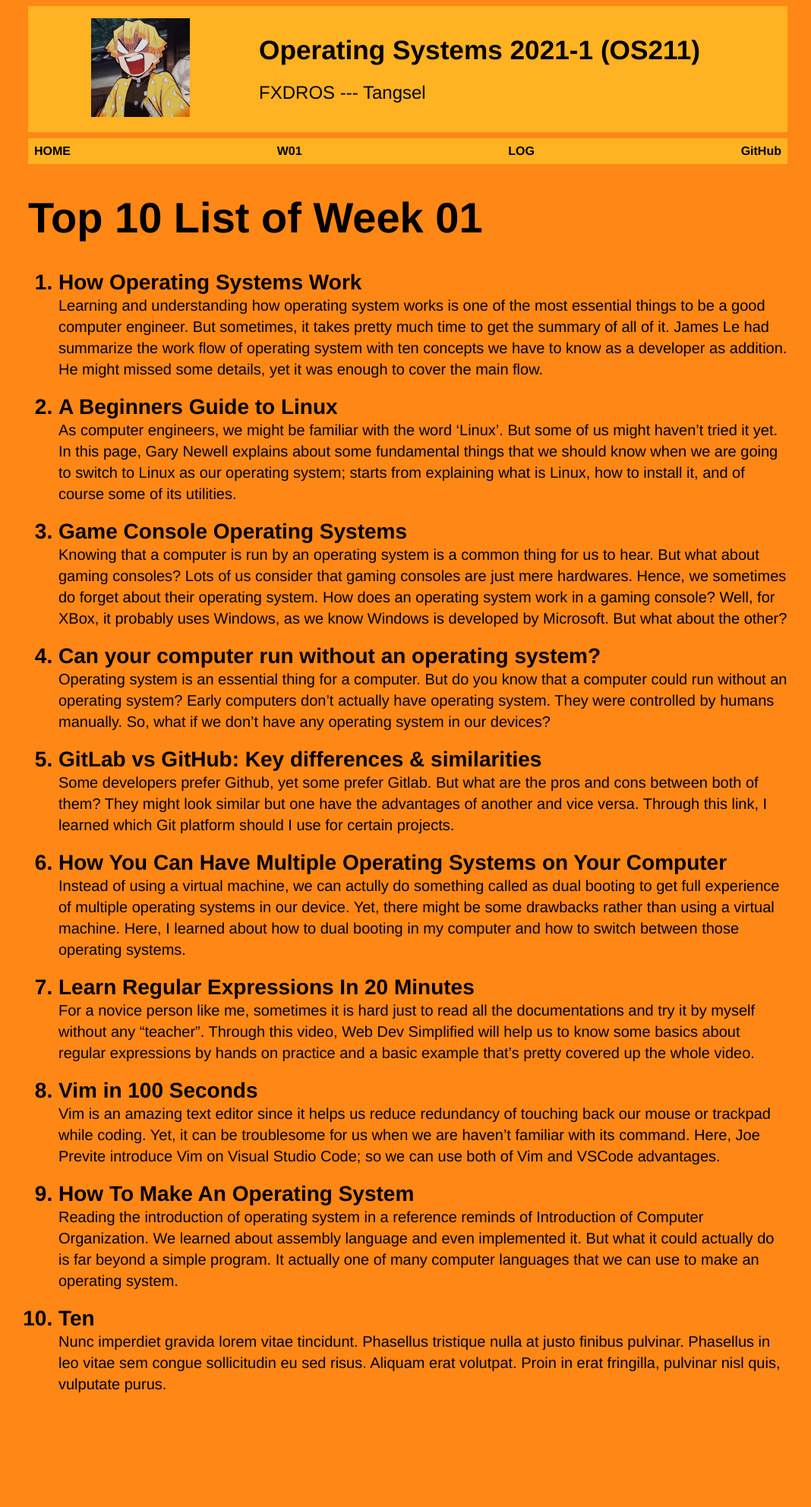
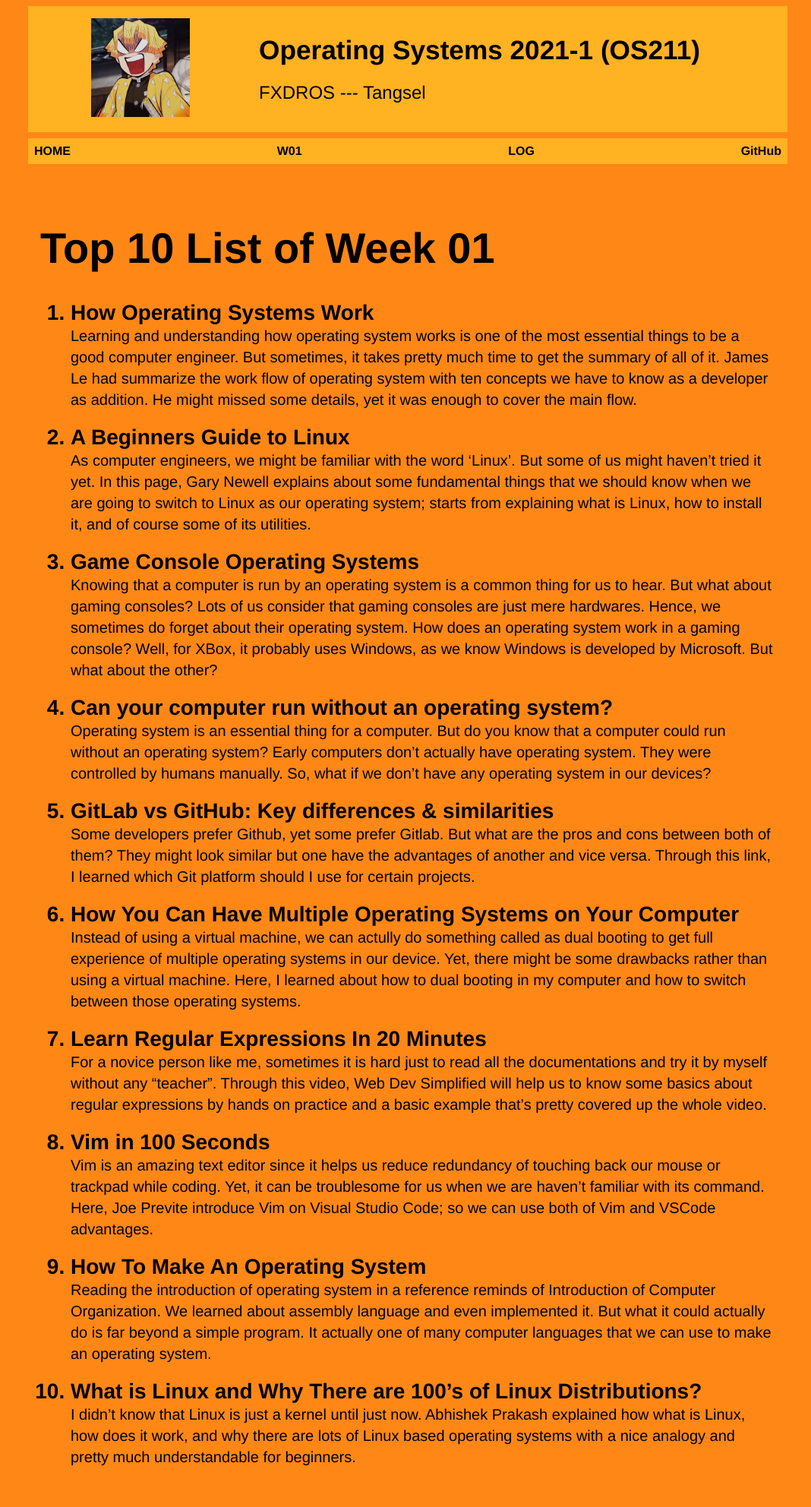
Before and after one commit to FXDROS/os211, a Jekyll site: the page built from w01.md, in a window 1280 px wide. Shown: the whole page at 76% size, without its empty margins (103-1171 px from the left). Built offline with Jekyll 4.4.1, drawn with Linux system fonts in a browser that asks for light colours; our own code applies the rules of GitHub Pages for plain Markdown files; before the commit the page ends 1872 px from its top, so only the background shows below that.

Commit message:
assignment w01

```diff
--- a/assets/css/style.css
+++ b/assets/css/style.css
@@ -32,6 +32,10 @@
 .right2 {
   font-size: 1.5rem;
   font-weight: 500;
+}
+
+.content {
+  padding: 1rem;
 }
 
 .content,
--- a/w01.md
+++ b/w01.md
@@ -39,9 +39,5 @@ permalink: /W01/
 9. [How To Make An Operating System](https://www.youtube.com/watch?v=6MJUGVFAXKg)<br>
    Reading the introduction of operating system in a reference reminds of Introduction of Computer Organization. We learned about assembly language and even implemented it. But what it could actually do is far beyond a simple program. It actually one of many computer languages that we can use to make an operating system.
 
-10. [Ten](https://en.wikipedia.org/wiki/10)<br>
-    Nunc imperdiet gravida lorem vitae tincidunt.
-    Phasellus tristique nulla at justo finibus pulvinar.
-    Phasellus in leo vitae sem congue sollicitudin eu sed risus.
-    Aliquam erat volutpat.
-    Proin in erat fringilla, pulvinar nisl quis, vulputate purus.
+10. [What is Linux and Why There are 100’s of Linux Distributions?](https://itsfoss.com/what-is-linux/)<br>
+    I didn't know that Linux is just a kernel until just now. Abhishek Prakash explained how what is Linux, how does it work, and why there are lots of Linux based operating systems with a nice analogy and pretty much understandable for beginners.
```
